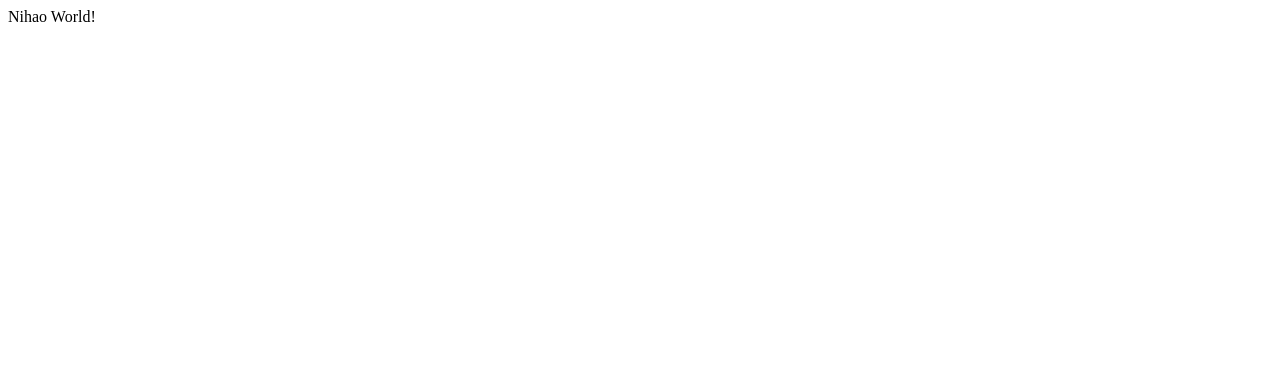
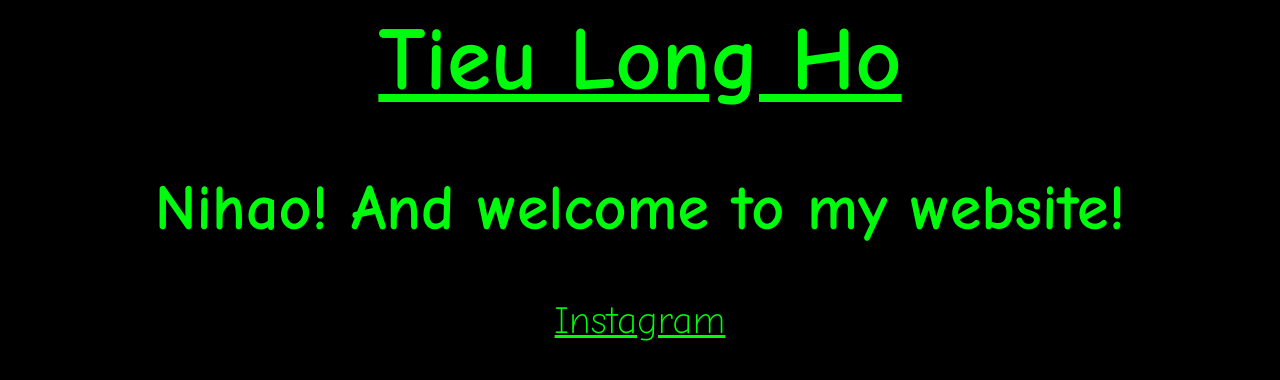
Before and after one commit to TeeULong/TeeULong.github.io, a plain HTML site: page index.html in a window 1280 px wide. Drawn offline with Linux system fonts and the light colour scheme.

Commit message:
first change

```diff
--- /dev/null
+++ b/css/style.css
@@ -0,0 +1,28 @@
+@import url('https://fonts.googleapis.com/css2?family=Comic+Neue:ital,wght@0,300;0,700;1,700&display=swap');
+
+body {
+  background-color: black;
+  color: rgb(0, 252, 13);
+  font-family: 'Comic Neue', cursive;
+}
+
+h1,
+h2 {
+  text-align: center;
+}
+
+h1 {
+  text-decoration-line: underline;
+  font-size: 7vw;
+}
+
+h2 {
+  font-size: 5vw;
+}
+
+.social-media-link {
+  color: inherit;
+  font-size: 3vw;
+  display: block;
+  text-align: center;
+}
--- a/index.html
+++ b/index.html
@@ -1 +1,18 @@
-Nihao World!
+<html lang="en">
+  <head>
+    <meta charset="UTF-8" />
+    <meta http-equiv="X-UA-Compatible" content="IE=edge" />
+    <meta name="viewport" content="width=device-width, initial-scale=1.0" />
+    <title>Document</title>
+    <link rel="stylesheet" href="css/style.css" />
+
+  </head>
+  <body>
+    <h1>Tieu Long Ho</h1>
+    <h2>Nihao! And welcome to my website!</h2>
+    <a href="https://www.instagram.com/thetieulong/" class="social-media-link"
+      >Instagram</a
+    >
+
+  </body>
+</html>
```
